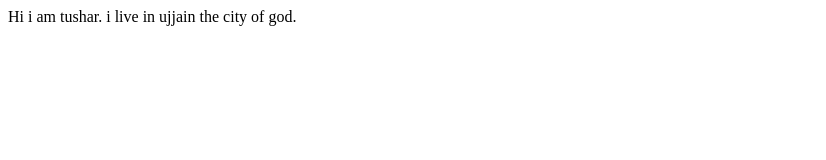
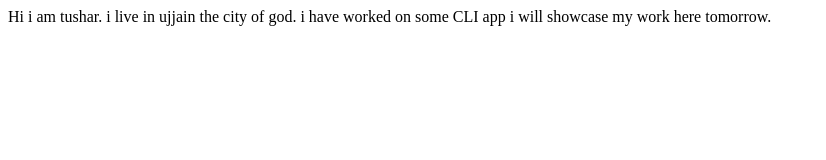
Before and after one commit to tushargoyal812/TusharGoyal-site, a plain HTML site: page index.html in a window 1280 px wide. Shown: the whole page, without its empty margins (0-826 px from the left). Drawn offline with Linux system fonts and the light colour scheme.

Commit message:
update: details of project

```diff
--- a/index.html
+++ b/index.html
@@ -9,5 +9,7 @@
 <body>
     Hi i am tushar.
     i live in ujjain the city of god.
+
+    i have worked on some CLI app i will showcase my work here tomorrow.
 </body>
 </html>
```
